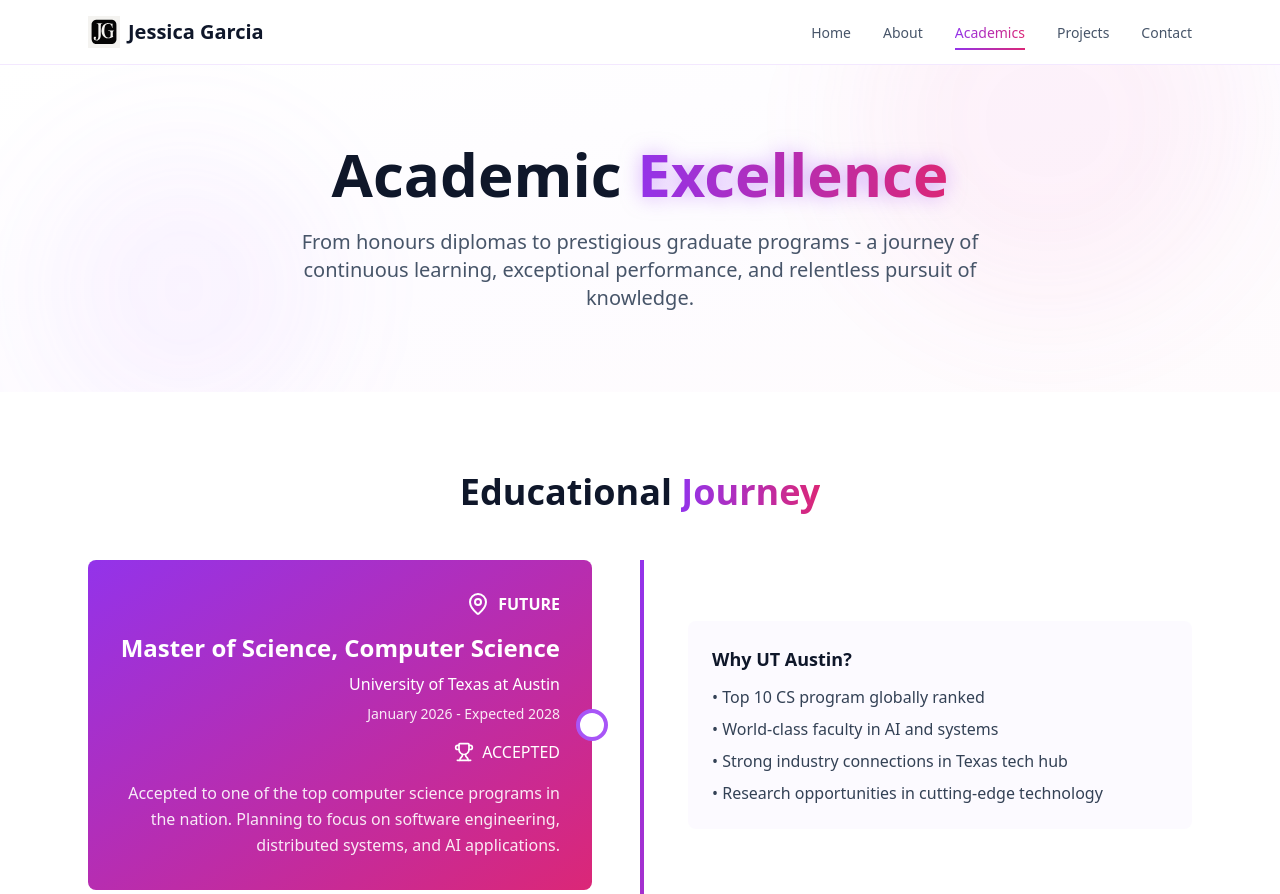
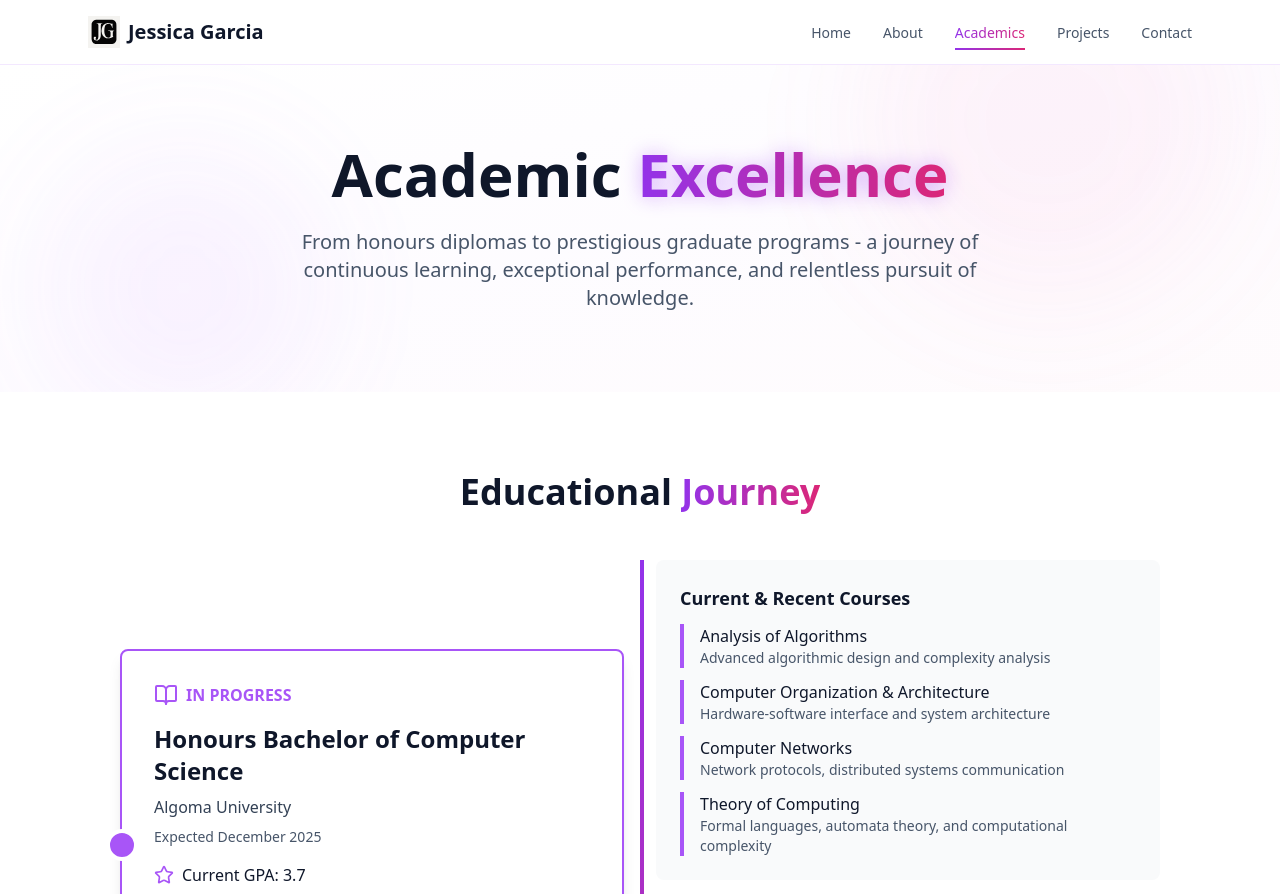
Before and after one commit to JessicaCodesx/jessicagarcia, a React (Vite) app: page /#/academics in a window 1280 px wide. Shown: the top 894 px of the page. Built offline with nearby package versions, Linux system fonts and the light colour scheme.

Commit message:
updated academic plan

```diff
--- a/src/components/About.tsx
+++ b/src/components/About.tsx
@@ -77,9 +77,9 @@ const About = () => {
             </p>
 
             <p className="text-base sm:text-lg text-slate-700 leading-relaxed">
-              Currently completing my bachelor's degree and preparing for graduate studies at
-              UT Austin, I'm actively building projects that showcase my technical skills and
-              creative problem-solving abilities. I'm excited about the opportunity to contribute
+              Currently completing my bachelor's degree, I'm actively building projects that showcase my technical skills and
+              creative problem-solving abilities. I'm actively seeking new opportunities and preparing for cloud certifications
+              to expand my expertise. I'm excited about the opportunity to contribute
               my unique perspective and collaborative spirit to forward-thinking development teams.
             </p>
           </motion.div>
@@ -90,11 +90,6 @@ const About = () => {
             <div className="bg-white p-6 rounded-lg border-l-4 border-purple-500 shadow-md hover:shadow-lg transition-shadow">
               <h4 className="text-lg sm:text-xl font-semibold text-slate-900 mb-3">Education</h4>
               <div className="space-y-4">
-                <div>
-                  <p className="font-medium text-slate-900">Master of Science, Computer Science</p>
-                  <p className="text-slate-600">University of Texas at Austin • Jan 2026</p>
-                  <p className="text-sm text-purple-600 font-medium">Accepted</p>
-                </div>
                 <div>
                   <p className="font-medium text-slate-900">Honours Bachelor of Computer Science</p>
                   <p className="text-slate-600">Algoma University • Expected Dec 2025</p>
--- a/src/components/Footer.tsx
+++ b/src/components/Footer.tsx
@@ -81,7 +81,7 @@ const Footer = () => {
         >
           <div className="text-center">
             <p className="text-xs sm:text-sm text-slate-600 px-4">
-              Currently preparing to pursue Master's at UT Austin • <span className="bg-gradient-to-r from-purple-600 to-pink-600 bg-clip-text text-transparent font-medium">Open for Work</span>
+              <span className="bg-gradient-to-r from-purple-600 to-pink-600 bg-clip-text text-transparent font-medium">Actively Seeking Opportunities</span> • Preparing for Cloud Certifications
             </p>
           </div>
         </motion.div>
--- a/src/components/Hero.tsx
+++ b/src/components/Hero.tsx
@@ -158,7 +158,7 @@ const Hero = () => {
           className="text-sm sm:text-base md:text-lg text-slate-500 mb-12 max-w-2xl mx-auto leading-relaxed px-4 italic"
           variants={itemVariants}
         >
-          Currently building <span className="text-purple-600 font-medium">homebase</span>, a local-first family management app, while completing my bachelor's degree and preparing for graduate studies at UT Austin.
+          Currently building <span className="text-purple-600 font-medium">homebase</span>, a local-first family management app, while completing my bachelor's degree. <span className="text-purple-600 font-medium">Actively seeking opportunities</span> and preparing for cloud certifications.
         </motion.p>
 
         {/* CTA Buttons */}
--- a/src/pages/AboutPage.tsx
+++ b/src/pages/AboutPage.tsx
@@ -109,7 +109,7 @@ const AboutPage = () => {
             {[
               "My path to software engineering isn't traditional, but it's uniquely mine. As a stay-at-home mom who decided to pursue her passion for technology, I've learned that determination and strategic thinking can overcome any obstacle.",
               "The journey began when I realized I wanted to build things that matter. While balancing family responsibilities, I threw myself into computer programming at Algonquin College, graduating with honours and a 3.9 GPA. But that was just the beginning.",
-              "Now, as I complete my Honours Bachelor of Computer Science while maintaining a 3.7 GPA, I'm preparing for the next chapter: a Master's program at the University of Texas at Austin. Every late night study session, every complex algorithm mastered, every project deployed - it's all been leading to this moment.",
+              "Now, as I complete my Honours Bachelor of Computer Science while maintaining a 3.7 GPA, I'm continuing to build my skills and expand my knowledge. Every late night study session, every complex algorithm mastered, every project deployed - it's all part of my journey of continuous growth.",
               "What drives me isn't just the technical challenge (though I love that too), it's the opportunity to create solutions that make a real difference in people's lives. Whether it's building a study assistant to help students succeed or crafting engaging gaming experiences, I believe technology should serve humanity."
             ].map((text, index) => (
               <motion.p key={index} variants={itemVariants}>
--- a/src/pages/AcademicsPage.tsx
+++ b/src/pages/AcademicsPage.tsx
@@ -1,4 +1,4 @@
-import { GraduationCap, Award, BookOpen, Target, Star, Trophy, MapPin } from 'lucide-react'
+import { Award, BookOpen, Target, Star, Trophy } from 'lucide-react'
 import { motion } from 'framer-motion'
 import { useInView } from 'framer-motion'
 import { useRef } from 'react'
@@ -114,58 +114,6 @@ const AcademicsPage = () => {
               initial="hidden"
               animate={timelineInView ? "visible" : "hidden"}
             >
-              {/* UT Austin */}
-              <motion.div
-                className="grid lg:grid-cols-2 gap-8 items-center"
-                variants={itemVariants}
-              >
-                <div className="lg:text-right lg:pr-8">
-                  <motion.div
-                    className="bg-gradient-to-br from-purple-600 to-pink-600 text-white p-8 rounded-lg relative"
-                    whileHover={{ scale: 1.02, y: -5 }}
-                    transition={{ type: "spring", stiffness: 300 }}
-                  >
-                    <div className="absolute -right-4 top-1/2 transform -translate-y-1/2 w-8 h-8 bg-white rounded-full border-4 border-purple-500 hidden lg:block"></div>
-                    <div className="flex items-center mb-4 lg:justify-end">
-                      <MapPin className="w-6 h-6 text-white mr-2" />
-                      <span className="text-white font-bold">FUTURE</span>
-                    </div>
-                    <h3 className="text-xl sm:text-2xl font-bold text-white mb-2">
-                      Master of Science, Computer Science
-                    </h3>
-                    <p className="text-white font-medium mb-2">University of Texas at Austin</p>
-                    <p className="text-white/90 text-sm mb-4">January 2026 - Expected 2028</p>
-                    <div className="flex items-center lg:justify-end mb-4">
-                      <Trophy className="w-5 h-5 text-white mr-2" />
-                      <span className="text-white font-medium">ACCEPTED</span>
-                    </div>
-                    <p className="text-white/90 leading-relaxed">
-                      Accepted to one of the top computer science programs in the nation.
-                      Planning to focus on software engineering, distributed systems, and AI applications.
-                    </p>
-                  </motion.div>
-                </div>
-                <motion.div
-                  className="lg:pl-8"
-                  initial={{ opacity: 0, x: 30 }}
-                  animate={timelineInView ? { opacity: 1, x: 0 } : { opacity: 0, x: 30 }}
-                  transition={{ duration: 0.6, delay: 0.3 }}
-                >
-                  <motion.div
-                    className="bg-purple-50/50 p-6 rounded-lg"
-                    whileHover={{ scale: 1.02 }}
-                  >
-                    <h4 className="text-lg font-semibold text-slate-900 mb-3">Why UT Austin?</h4>
-                    <ul className="space-y-2 text-slate-700">
-                      <li>• Top 10 CS program globally ranked</li>
-                      <li>• World-class faculty in AI and systems</li>
-                      <li>• Strong industry connections in Texas tech hub</li>
-                      <li>• Research opportunities in cutting-edge technology</li>
-                    </ul>
-                  </motion.div>
-                </motion.div>
-              </motion.div>
-
               {/* Current Bachelor's */}
               <motion.div
                 className="grid lg:grid-cols-2 gap-8 items-center"
@@ -376,10 +324,6 @@ const AcademicsPage = () => {
                 </li>
                 <li className="flex items-start">
                   <Star className="w-4 h-4 text-purple-500 mr-2 mt-1 flex-shrink-0" />
-                  <span>Accepted to top-tier UT Austin CS Master's program</span>
-                </li>
-                <li className="flex items-start">
-                  <Star className="w-4 h-4 text-purple-500 mr-2 mt-1 flex-shrink-0" />
                   <span>Dean's List recognition for academic performance</span>
                 </li>
               </ul>
@@ -469,11 +413,6 @@ const AcademicsPage = () => {
                 <h3 className="text-xl sm:text-2xl font-bold text-white mb-6">
                   Career Vision
                 </h3>
-                <p className="text-white/90 leading-relaxed mb-4">
-                  My Master's program at UT Austin will deepen my technical expertise
-                  in advanced software engineering concepts while providing hands-on
-                  experience with cutting-edge technologies and industry best practices.
-                </p>
                 <p className="text-white/90 leading-relaxed">
                   I'm focused on building the skills needed to architect and develop
                   large-scale systems that solve meaningful problems, preparing me to
@@ -536,8 +475,11 @@ const AcademicsPage = () => {
           </motion.div>
 
           <div className="text-center mt-8">
-            <p className="text-slate-600">
+            <p className="text-slate-600 mb-4">
               Continuously expanding technical knowledge through professional development and online learning platforms.
+            </p>
+            <p className="text-slate-700 font-medium">
+              Currently preparing for cloud certifications to enhance my expertise in modern infrastructure and deployment technologies.
             </p>
           </div>
         </div>
```
